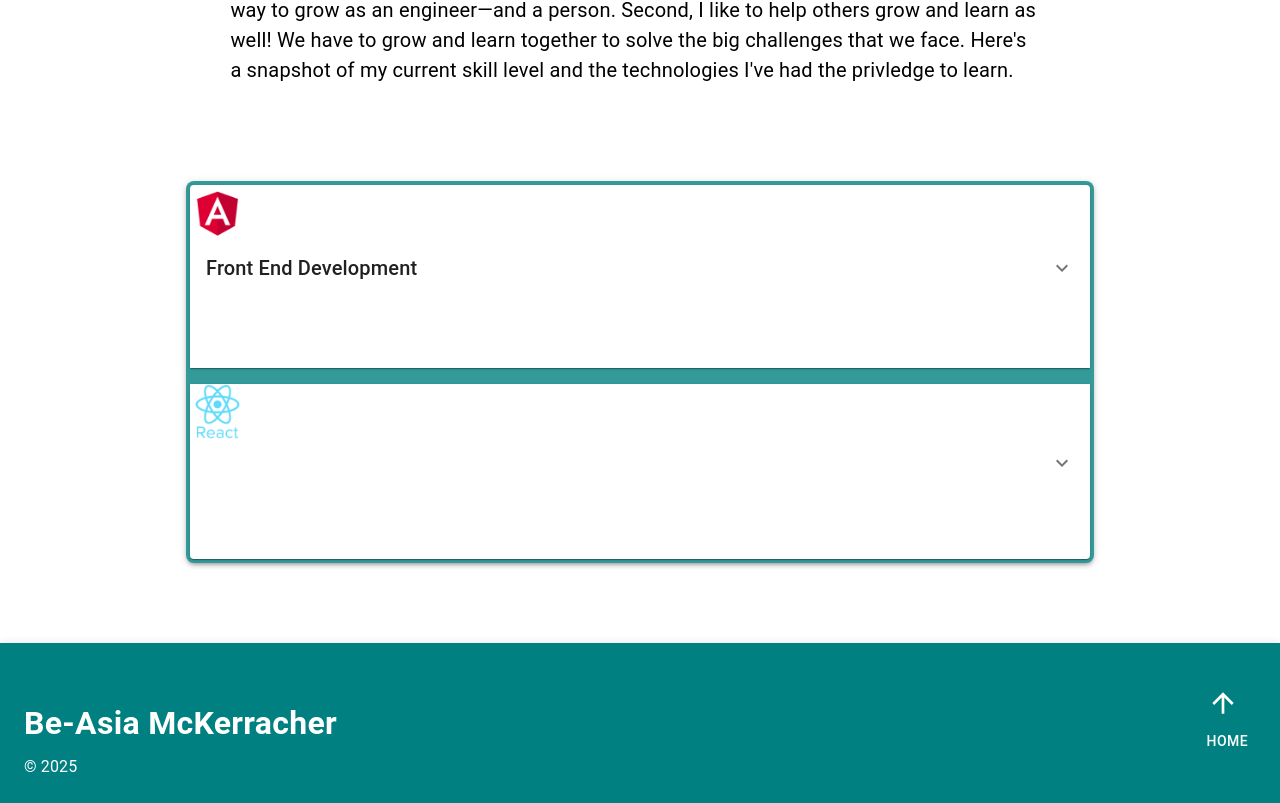
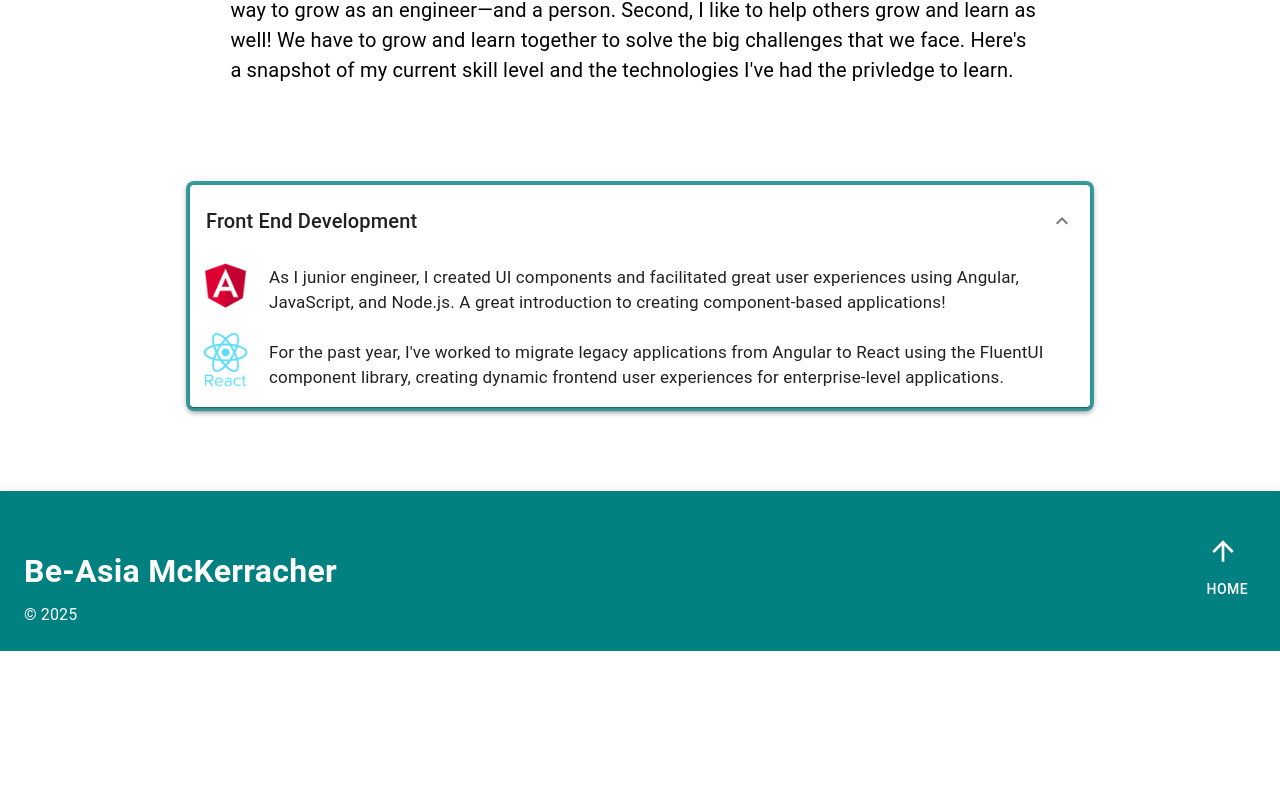
Before and after one commit to amerigirl/website, a React (Create React App) app: page /skillsPage in a window 1280 px wide. Shown: the part 798-1601 px from the top of the page. After the commit the page ends 1449 px from the top, so only its background shows below. Built offline with nearby package versions, Linux system fonts and the light colour scheme.

Commit message:
accordion refactoring completed

```diff
--- a/src/Components/SkillsPage/Accordion.jsx
+++ b/src/Components/SkillsPage/Accordion.jsx
@@ -20,36 +20,50 @@ export default function ControlledAccordions() {
       {SkillsData.map((skill, id) => (
         <Accordion
           key={id}
-          expanded={ skill.panel ? true : false }
+          expanded={skill.panel ? true : false}
           onChange={handleChange(skill.panel)}
         >
-          <Box
-            sx={{
-              display: "flex",
-              height: "55px",
-            }}
-          >
-            <img src={skill.img} alt="sample image" />
-          </Box>
           <AccordionSummary
             expandIcon={<ExpandMoreIcon />}
             aria-controls="panel1bh-content"
             id="panel1bh-header"
           >
-
-               <Typography variant="h6" component="span" sx={{ flexShrink: 0 }}>
+            <Typography variant="h6" component="span" sx={{ flexShrink: 0 }}>
               {skill.title}
             </Typography>
+          </AccordionSummary>
+          <Box sx={{ display: "flex", ml:1 }}>
+            <Box
+              sx={{
+                display: "flex",
+                height: "55px",
+              }}
+            >
+              <img src={skill.img1} alt="sample image" />
+            </Box>
+            <AccordionDetails>
+              <Typography sx={{ fontSize: "17px" }}>
+                {skill.description1}
+              </Typography>
+            </AccordionDetails>
+          </Box>
 
+          <Box sx={{ display: "flex", ml:1 }}>
+            <Box
+              sx={{
+                display: "flex",
+                height: "55px",
+              }}
+            >
+              <img src={skill.img2} alt="sample image" />
+            </Box>
 
-          </AccordionSummary>
-          <AccordionDetails>
-
-              <Typography>
-                <br></br>
-                <br></br>
+            <AccordionDetails>
+              <Typography sx={{ fontSize: "17px" }}>
+                {skill.description2}
               </Typography>
-          </AccordionDetails>
+            </AccordionDetails>
+          </Box>
         </Accordion>
       ))}
       {/* <Accordion
--- a/src/Data/SkillsData.js
+++ b/src/Data/SkillsData.js
@@ -1,22 +1,16 @@
 const SkillsData = [
   {
-    id:  1,
+    id: 1,
     //expanded: "panel1",
     panel: "panel1",
     title: "Front End Development",
-    img: "../angular.webp",
-    description:
+    img1: "../angular.webp",
+    img2: "../react.webp",
+    description1:
       "As I junior engineer, I created UI components and facilitated great user experiences using Angular, JavaScript, and Node.js. A great introduction to creating component-based applications!",
-  },
-  {
-    id: 2,
-    //expanded: "panel2",
-    panel: "panel2",
-    title: "",
-    img: "../react.webp",
-    description:
+    description2:
       "For the past year, I've worked to migrate legacy applications from Angular to React using the FluentUI component library, creating dynamic frontend user experiences for enterprise-level applications.",
-  },
+  }
 ];
 
 export default SkillsData;
```
